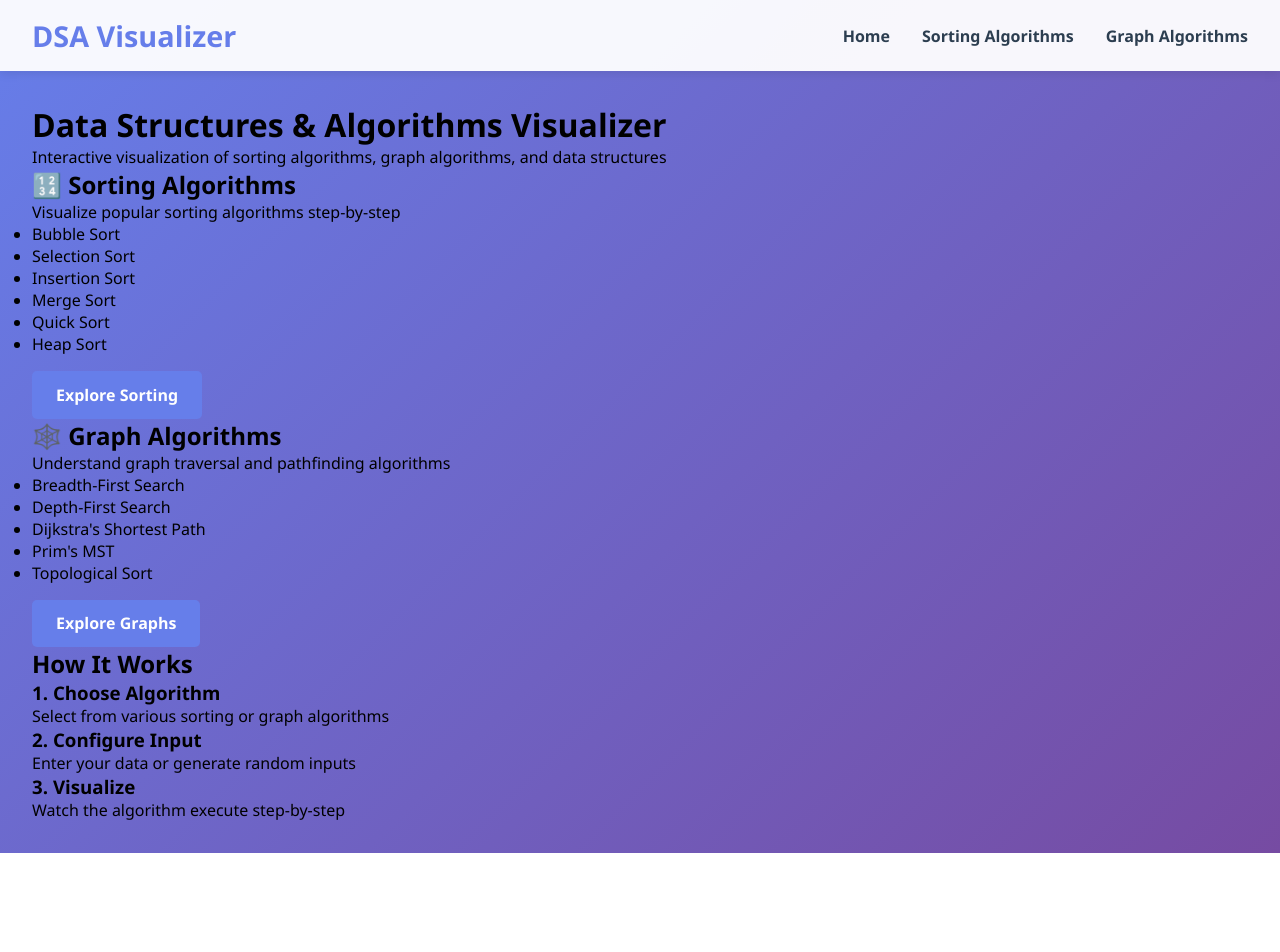
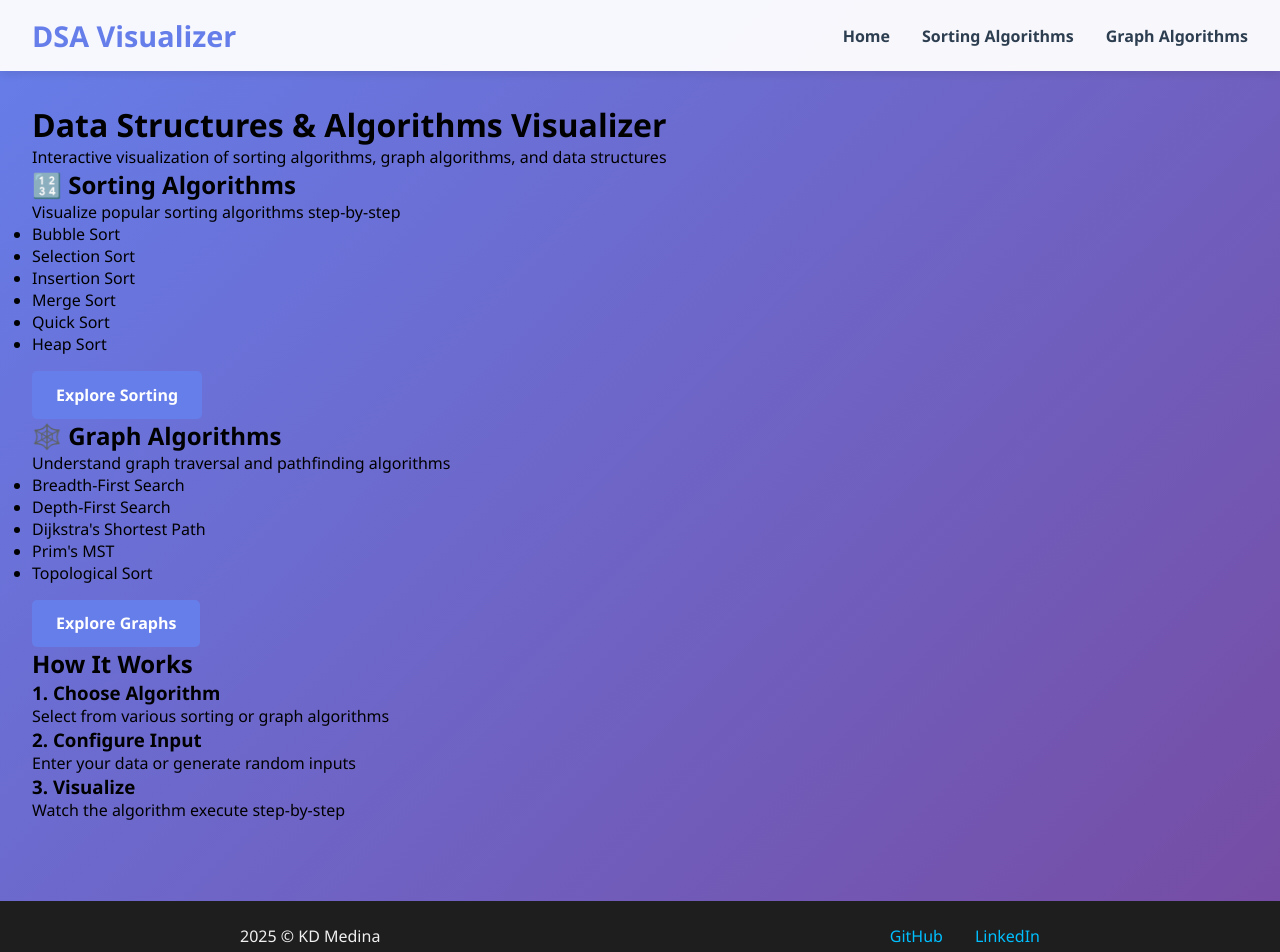
Before and after one commit to KDTMedina/dsa-visualizer-c-, a React (Create React App) app in the folder DSAVisualizer/client-app/: page / in a window 1280 px wide. Shown: the top 952 px of the page. Before the commit the page ends 853 px from the top, so only its background shows below. Built offline with nearby package versions, Linux system fonts and the light colour scheme.

Commit message:
index fomat styling

```diff
--- a/DSAVisualizer/client-app/package.json
+++ b/DSAVisualizer/client-app/package.json
@@ -8,6 +8,7 @@
     "@testing-library/jest-dom": "^6.9.1",
     "@testing-library/react": "^16.3.0",
     "@testing-library/user-event": "^13.5.0",
+    "lucide-react": "^0.545.0",
     "react": "^19.2.0",
     "react-dom": "^19.2.0",
     "react-router-dom": "^7.9.3",
--- a/DSAVisualizer/client-app/src/App.css
+++ b/DSAVisualizer/client-app/src/App.css
@@ -129,3 +129,48 @@ body {
 .button-group button {
   flex: 1;
 }
+
+.footer {
+  background-color: #1e1e1e;
+  color: #f0f0f0;
+  padding: 1.5rem 1rem;
+  margin-top: 3rem;
+  text-align: center;
+}
+
+.footer-content {
+  display: flex;
+  flex-direction: column;
+  align-items: center;
+  gap: 0.75rem;
+}
+
+.footer-links {
+  display: flex;
+  gap: 1rem;
+  flex-wrap: wrap;
+}
+
+.footer-links a {
+  color: #00bfff;
+  text-decoration: none;
+  font-weight: 500;
+  transition: color 0.3s ease;
+}
+
+.footer-links a:hover {
+  color: #ffffff;
+}
+
+@media (min-width: 600px) {
+  .footer-content {
+    flex-direction: row;
+    justify-content: space-between;
+    max-width: 800px;
+    margin: 0 auto;
+  }
+
+  .footer-links {
+    gap: 2rem;
+  }
+}
--- a/DSAVisualizer/client-app/src/App.jsx
+++ b/DSAVisualizer/client-app/src/App.jsx
@@ -27,6 +27,21 @@ function App() {
             <Route path="/graphs" element={<GraphVisualizer />} />
           </Routes>
         </div>
+
+        <footer className="footer">
+          <div className="footer-content">
+            <p>{new Date().getFullYear()} © KD Medina</p>
+            <div className="footer-links">
+              <a href="https://github.com/KDTMedina" target="_blank" rel="noopener noreferrer">
+                GitHub
+              </a>
+              <a href="https://linkedin.com/in/kdtmedina" target="_blank" rel="noopener noreferrer">
+                LinkedIn
+              </a>
+            </div>
+          </div>
+        </footer>
+
       </div>
     </Router>
   );
```
Also changed, not shown: 2 other files (tests, documents, lock files or other folders).
